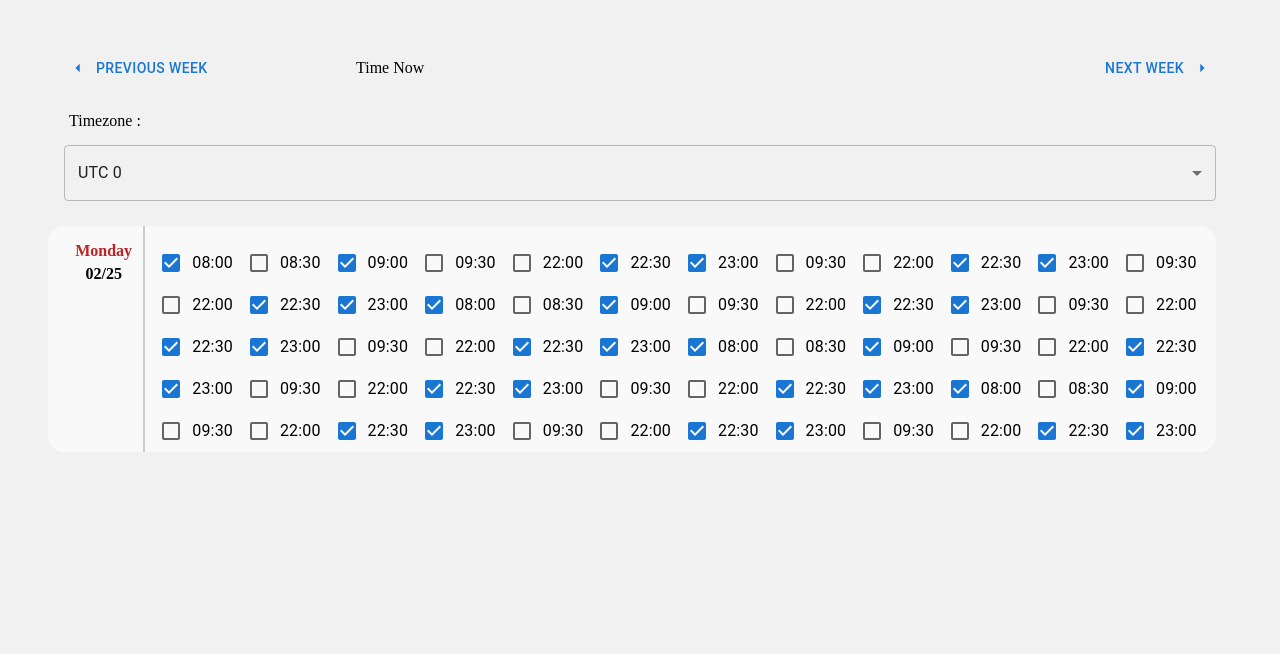
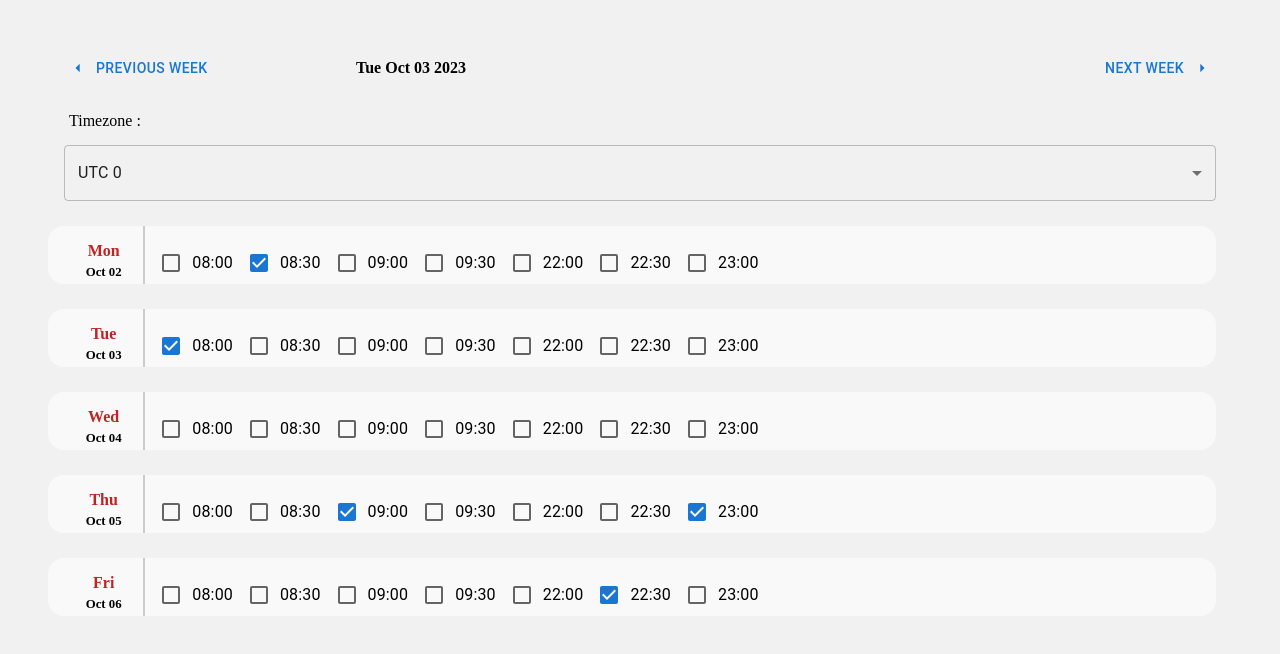
Before and after one commit to HarshitRatan/React-Timezone, a React (Create React App) app: page / in a window 1280 px wide. Shown: the top 654 px of the page. Built offline with nearby package versions, Linux system fonts and the light colour scheme.

Commit message:
Week integrated

```diff
--- a/package.json
+++ b/package.json
@@ -11,6 +11,7 @@
     "@testing-library/react": "^13.3.0",
     "@testing-library/user-event": "^13.5.0",
     "axios": "^0.27.2",
+    "moment": "^2.29.4",
     "react": "^18.2.0",
     "react-dom": "^18.2.0",
     "react-router-dom": "^6.3.0",
--- a/src/components/Calendar.jsx
+++ b/src/components/Calendar.jsx
@@ -2,7 +2,7 @@ import React from "react";
 import { Grid, Typography, Box } from "@mui/material";
 import CustomCheckBox from "./CustomCheckBox";
 
-const Calendar = ({ checkBoxTimeArray }) => {
+const Calendar = ({ checkBoxTimeArray, dateValue }) => {
   return (
     <Grid
       container
@@ -29,10 +29,13 @@ const Calendar = ({ checkBoxTimeArray }) => {
           variant="subtitle-1"
           style={{ color: "#b91313ed", fontWeight: 800 }}
         >
-          Monday
+          {dateValue.toDateString().slice(0, 3)}
         </Typography>
-        <Typography variant="subtitle-1" style={{ fontWeight: 600 }}>
-          02/25
+        <Typography
+          variant="subtitle-2"
+          style={{ fontWeight: 600, fontSize: "0.8rem" }}
+        >
+          {dateValue.toDateString().slice(4, 10)}
         </Typography>
       </Grid>
       <Grid
@@ -49,7 +52,7 @@ const Calendar = ({ checkBoxTimeArray }) => {
       >
         <Box style={{ width: "100%" }}>
           {checkBoxTimeArray?.map((value, index) => (
-            <CustomCheckBox key={index} value={value} />
+            <CustomCheckBox key={index} value={value} date={dateValue} />
           ))}
         </Box>
       </Grid>
--- a/src/components/CustomCheckBox.jsx
+++ b/src/components/CustomCheckBox.jsx
@@ -3,17 +3,21 @@ import FormGroup from "@mui/material/FormGroup";
 import FormControlLabel from "@mui/material/FormControlLabel";
 import Checkbox from "@mui/material/Checkbox";
 import Data from "../jsonData/jsonData.json";
+import moment from "moment";
 
-const CustomCheckBox = ({ value }) => {
+const CustomCheckBox = ({ value, date }) => {
   const [checkedStatus, setCheckBoxStatus] = React.useState(false);
   React.useLayoutEffect(() => {
-    const tempData = Data.filter((data) => data.time === value);
+    var formatedDate = moment(date).format("YYYY-MM-DD").toString();
+    const tempData = Data.filter(
+      (dataValue) => dataValue.date === formatedDate && dataValue.time === value
+    );
     if (tempData.length > 0) {
       setCheckBoxStatus(true);
     } else {
       setCheckBoxStatus(false);
     }
-  }, [value]);
+  }, [value, date]);
   return (
     <FormGroup style={{ float: "left" }}>
       <FormControlLabel
--- a/src/components/Header.jsx
+++ b/src/components/Header.jsx
@@ -5,6 +5,7 @@ import ArrowRightIcon from "@mui/icons-material/ArrowRight";
 import ArrowLeftIcon from "@mui/icons-material/ArrowLeft";
 
 const Header = ({ handlePreviousClick, handleNextClick }) => {
+  const currentDate = new Date().toDateString();
   return (
     <Grid container spacing={2} style={{ marginBottom: 25 }}>
       <Grid
@@ -33,7 +34,9 @@ const Header = ({ handlePreviousClick, handleNextClick }) => {
           alignItems: "center",
         }}
       >
-        <Typography variant="subtitle-1">Time Now</Typography>
+        <Typography variant="subtitle-1" sx={{ fontWeight: 600 }}>
+          {currentDate}
+        </Typography>
       </Grid>
       <Grid
         item
--- /dev/null
+++ b/src/constants/customFunction.js
@@ -0,0 +1,27 @@
+import moment from "moment";
+
+const getCurrentWeekNumber = () => {
+  var currentDate = new Date();
+  var startDate = new Date(currentDate.getFullYear(), 0, 1);
+  var days = Math.floor((currentDate - startDate) / (24 * 60 * 60 * 1000));
+  var weekNumber = Math.ceil(days / 7);
+  return weekNumber;
+};
+
+const getCurrentWeekStartDate = () => {
+  var weekNumber = getCurrentWeekNumber();
+  var currentYear = new Date().getFullYear();
+  const currentWeekStartDate = moment(`${currentYear}W${weekNumber}`).toDate();
+  return currentWeekStartDate;
+};
+
+export const getCurrentAllWeekDays = () => {
+  var currentWeekStartDate = getCurrentWeekStartDate();
+  var allWeekDays = [];
+  allWeekDays.push(currentWeekStartDate);
+  for (var i = 1; i < 5; i++) {
+    var nextDate = moment(currentWeekStartDate).add(i, "days").toDate();
+    allWeekDays.push(nextDate);
+  }
+  return allWeekDays;
+};
--- a/src/constants/times.js
+++ b/src/constants/times.js
@@ -6,57 +6,4 @@ export const times = [
   "22:00",
   "22:30",
   "23:00",
-  "09:30",
-  "22:00",
-  "22:30",
-  "23:00",
-  "09:30",
-  "22:00",
-  "22:30",
-  "23:00",
-  "08:00",
-  "08:30",
-  "09:00",
-  "09:30",
-  "22:00",
-  "22:30",
-  "23:00",
-  "09:30",
-  "22:00",
-  "22:30",
-  "23:00",
-  "09:30",
-  "22:00",
-  "22:30",
-  "23:00",
-  "08:00",
-  "08:30",
-  "09:00",
-  "09:30",
-  "22:00",
-  "22:30",
-  "23:00",
-  "09:30",
-  "22:00",
-  "22:30",
-  "23:00",
-  "09:30",
-  "22:00",
-  "22:30",
-  "23:00",
-  "08:00",
-  "08:30",
-  "09:00",
-  "09:30",
-  "22:00",
-  "22:30",
-  "23:00",
-  "09:30",
-  "22:00",
-  "22:30",
-  "23:00",
-  "09:30",
-  "22:00",
-  "22:30",
-  "23:00",
-];
+  ];
--- a/src/jsonData/jsonData.json
+++ b/src/jsonData/jsonData.json
@@ -2,25 +2,31 @@
   {
     "Id": 101,
     "name": "test",
-    "date": "2023-07-21",
+    "date": "2023-10-06",
     "time": "22:30"
   },
   {
     "Id": 102,
     "name": "test 1",
-    "date": "2023-07-21",
+    "date": "2023-10-05",
     "time": "09:00"
   },
   {
     "Id": 103,
     "name": "test 2",
-    "date": "2023-07-21",
+    "date": "2023-10-05",
     "time": "23:00"
   },
   {
     "Id": 104,
     "name": "test 3",
-    "date": "2023-07-21",
+    "date": "2023-10-03",
     "time": "08:00"
+  },
+  {
+    "Id": 104,
+    "name": "test 4",
+    "date": "2023-10-02",
+    "time": "08:30"
   }
 ]
--- a/src/page/Home.jsx
+++ b/src/page/Home.jsx
@@ -4,8 +4,11 @@ import SelectInput from "../components/SelectInput";
 import Header from "../components/Header";
 import Calendar from "../components/Calendar";
 import { times } from "../constants/times";
+import { getCurrentAllWeekDays } from "../constants/customFunction";
+
 const Home = () => {
   const [timeZone, setTimeZone] = React.useState(0);
+  const [calendarArray, setCalendarArray] = React.useState([]);
 
   const handlePreviousClick = () => {
     console.log("Previous Click");
@@ -14,6 +17,11 @@ const Home = () => {
     console.log("Next Clicked");
   };
 
+  React.useLayoutEffect(() => {
+    var arr = getCurrentAllWeekDays();
+    setCalendarArray(arr);
+  }, []);
+
   return (
     <Container sx={{ marginTop: "50px", marginBottom: "25px" }}>
       <Header
@@ -21,7 +29,10 @@ const Home = () => {
         handleNextClick={handleNextClick}
       />
       <SelectInput timeZone={timeZone} setTimeZone={setTimeZone} />
-      <Calendar checkBoxTimeArray={times} />
+      {calendarArray.length > 0 &&
+        calendarArray?.map((value, index) => (
+          <Calendar key={index} checkBoxTimeArray={times} dateValue={value} />
+        ))}
     </Container>
   );
 };
```
Also changed, not shown: 1 other file (tests, documents, lock files or other folders).
